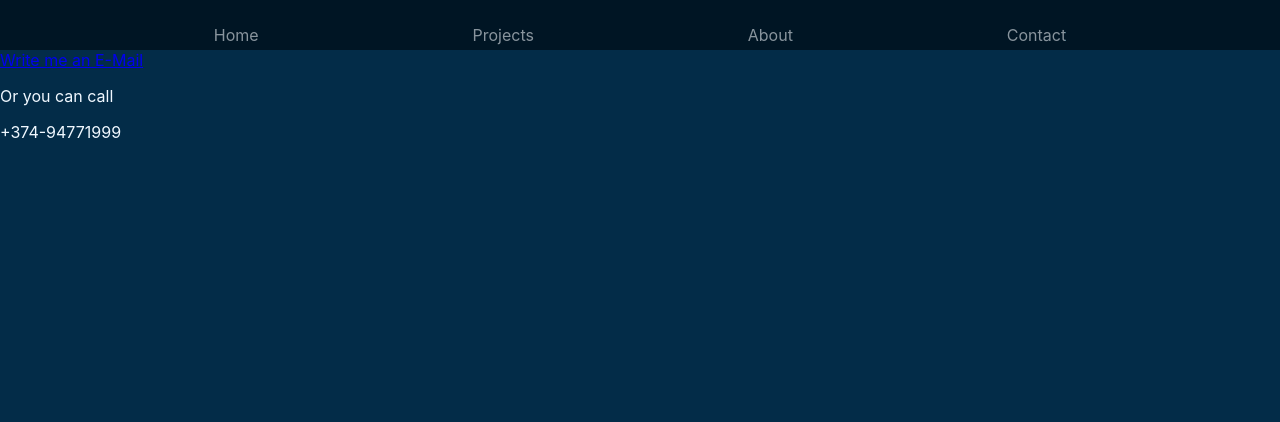
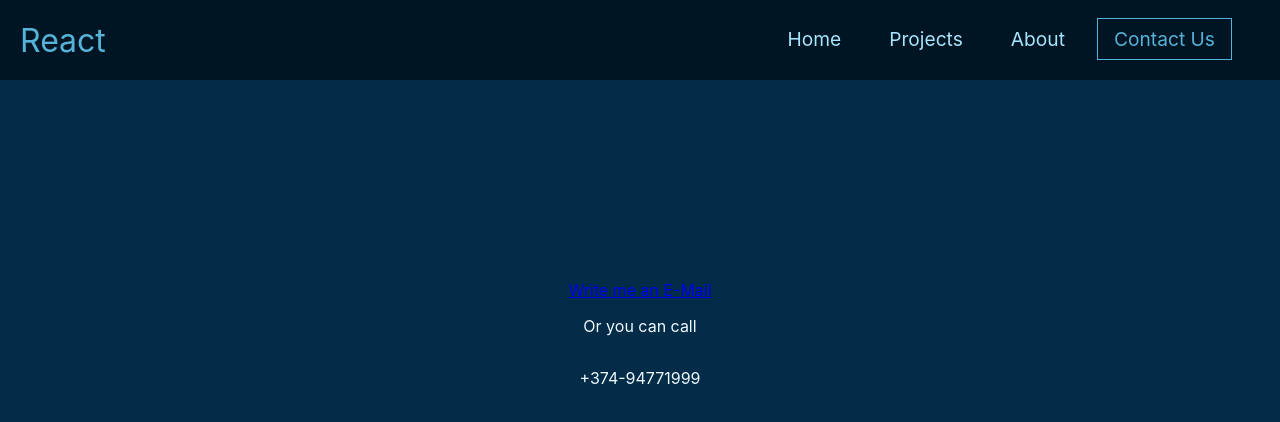
Before and after one commit to mariamgri22/mariam-portfolio, a React (Create React App) app: page /contact in a window 1280 px wide. Shown: the top 422 px of the page. Built offline with nearby package versions, Linux system fonts and the light colour scheme.

Commit message:
initial response commit

```diff
--- a/package.json
+++ b/package.json
@@ -7,7 +7,6 @@
     "@testing-library/jest-dom": "^5.16.4",
     "@testing-library/react": "^13.1.1",
     "@testing-library/user-event": "^13.5.0",
-    "gh-pages": "^3.2.3",
     "react": "^18.1.0",
     "react-dom": "^18.1.0",
     "react-router-dom": "^6.3.0",
@@ -39,5 +38,8 @@
       "last 1 firefox version",
       "last 1 safari version"
     ]
+  },
+  "devDependencies": {
+    "gh-pages": "^3.2.3"
   }
 }
--- a/public/index.html
+++ b/public/index.html
@@ -9,6 +9,10 @@
       name="description"
       content="Web site created using create-react-app"
     />
+    <script
+    src="https://kit.fontawesome.com/0f83e5d3b7.js"
+    crossorigin="anonymous"
+  ></script>
     <link rel="apple-touch-icon" href="%PUBLIC_URL%/logo192.png" />
     <!--
       manifest.json provides metadata used when your web app is installed on a
--- a/src/App.css
+++ b/src/App.css
@@ -1,3 +1,4 @@
 body{
     background: #032c48;
+    overflow: hidden;
 }
--- a/src/components/Contact/index.jsx
+++ b/src/components/Contact/index.jsx
@@ -1,9 +1,10 @@
 import React from 'react'
 import ButtonMailto from '../ButtonMailito'
+import './style.css'
 
 export default function Contact() {
   return (
-    <div>
+    <div className='contact'>
      <ButtonMailto label="Write me an E-Mail" mailto="mailto:mariamgrigoryan99@gmail.com" />
      <p> Or you can call</p>
      <p>+374-94771999</p>
--- /dev/null
+++ b/src/components/Contact/style.css
@@ -0,0 +1,7 @@
+.contact{
+    display: flex;
+    justify-content: center;
+    align-items: center;
+    flex-direction: column;
+    margin-top: 200px;
+}
--- a/src/components/Header/index.jsx
+++ b/src/components/Header/index.jsx
@@ -1,18 +1,75 @@
-import React from 'react'
-import { Link } from 'react-router-dom'
-import './style.css'
 
-export default function Header() {
+import React, { useState } from "react";
+import { NavLink } from "react-router-dom";
+import "./style.css";
+
+
+function Header() {
+  const [click, setClick] = useState(false);
+
+  const handleClick = () => setClick(!click);
   return (
     <>
-    <div className='navbar'>
-    <nav className='container'>
-    <Link  to='/' className='link'>Home</Link>
-    <Link  to='/projects' className='link'>Projects</Link>
-    <Link  to='/about' className='link'>About</Link>
-    <Link  to='/contact' className='link'>Contact</Link>
-    </nav>
-    </div>
+      <nav className="navbar">
+        <div className="nav-container">
+          <NavLink exact to="/" className="nav-logo">
+            React
+
+          </NavLink>
+
+          <ul className={click ? "nav-menu active" : "nav-menu"}>
+            <li className="nav-item">
+              <NavLink
+                exact
+                to="/"
+                activeClassName="active"
+                className="nav-links"
+                onClick={handleClick}
+              >
+                Home
+              </NavLink>
+            </li>
+            <li className="nav-item">
+              <NavLink
+                exact
+                to="/projects"
+                activeClassName="active"
+                className="nav-links"
+                onClick={handleClick}
+              >
+                Projects
+              </NavLink>
+            </li>
+            <li className="nav-item">
+              <NavLink
+                exact
+                to="/about"
+                activeClassName="active"
+                className="nav-links"
+                onClick={handleClick}
+              >
+                About
+              </NavLink>
+            </li>
+            <li className="nav-item">
+              <NavLink
+                exact
+                to="/contact"
+                activeClassName="active"
+                className="nav-links"
+                onClick={handleClick}
+              >
+                Contact Us
+              </NavLink>
+            </li>
+          </ul>
+          <div className="nav-icon" onClick={handleClick}>
+            <i className={click ? "fas fa-times" : "fas fa-bars"}></i>
+          </div>
+        </div>
+      </nav>
     </>
-  )
+  );
 }
+
+export default Header;
--- a/src/components/Header/style.css
+++ b/src/components/Header/style.css
@@ -1,46 +1,120 @@
 
-.container{
-    height: 50px;
-     display: flex;
-    align-content: center;
-    justify-content: space-evenly;
-    align-items: flex-end;
+
+  .navbar {
     background-color: #001524;
-}
-
-.link {
-    background-image: linear-gradient(
-      to right,
-      #54b3d6,
-      #54b3d6 50%,
-      #88949d 50%
-    );
-    background-size: 200% 100%;
-    background-position: -100%;
-    display: inline-block;
-    padding: 5px 0;
-    position: relative;
-    -webkit-background-clip: text;
-    -webkit-text-fill-color: transparent;
-    transition: all 0.3s ease-in-out;
+    height: 80px;
+    display: flex;
+    justify-content: center;
+    align-items: center;
+    font-size: 1.2rem;
+    position: sticky;
+    top: 0;
+    z-index: 20;
   }
 
-  .link:before{
-    content: '';
-    background: #54b3d6;
-    display: block;
-    position: absolute;
-    bottom: -3px;
-    left: 0;
-    width: 0;
-    height: 3px;
-    transition: all 0.3s ease-in-out;
+  .nav-container {
+    display: flex;
+    justify-content: center;
+    align-items: center;
+    width: 100%;
+    height: 80px;
+    max-width: 1500px;
   }
 
-  .link:hover {
-   background-position: 0;
+  .nav-logo {
+    color: #54b3d6;
+    align-items: center;
+    margin-left: 20px;
+    cursor: pointer;
+    text-decoration: none;
+    font-size: 2rem;
+    flex-grow: 1;
   }
 
-  .link:hover::before{
+  .nav-menu {
+    display: flex;
+    list-style: none;
+    text-align: center;
+    margin-right: 2rem;
+  }
+
+  .nav-links {
+    color: #a7e5fb;
+    text-decoration: none;
+    padding: 0.5rem 1rem;
+    height: 100%;
+    border-bottom: 3px solid transparent;
+  }
+  .fa-code {
+    margin-left: 1rem;
+  }
+
+  .nav-item {
+    line-height: 40px;
+    margin-right: 1rem;
+  }
+
+  .nav-item:after {
+    content: "";
+    display: block;
+    height: 3px;
+    width: 0;
+    background: transparent;
+    transition: width 0.7s ease, background-color 0.5s ease;
+  }
+
+  .nav-item:hover:after {
     width: 100%;
+    background: #54b3d6;
   }
+
+  .nav-item .active {
+    color: #54b3d6;
+    border: 1px solid #54b3d6;
+  }
+
+  .nav-icon {
+    display: none;
+  }
+
+  @media screen and (max-width: 960px) {
+    .nav-menu {
+      display: flex;
+      flex-direction: column;
+      width: 100%;
+      border-top: 1pxsolid #fff;
+      position: absolute;
+      top: 80px;
+      left: -110%;
+      opacity: 1;
+      transition: all 0.5s ease;
+    }
+
+    .nav-menu.active {
+      background: #1f5156;
+      left: 0px;
+      opacity: 1;
+      transition: all 0.5s ease;
+      z-index: 1;
+    }
+    .nav-item .active {
+      color: #54b3d6;
+      border: none;
+    }
+    .nav-links {
+      padding: 1.5rem;
+      width: 100%;
+      display: table;
+    }
+
+    .nav-icon {
+      display: block;
+      position: absolute;
+      top: 0;
+      right: 0;
+      transform: translate(-100%, 60%);
+      font-size: 1.8rem;
+      cursor: pointer;
+      color: #54b3d6;
+    }
+  }
```
Also changed, not shown: src/menu-hand-drawn-lines-outlines-svgrepo-com.svg (added), 1 other file (tests, documents, lock files or other folders).
